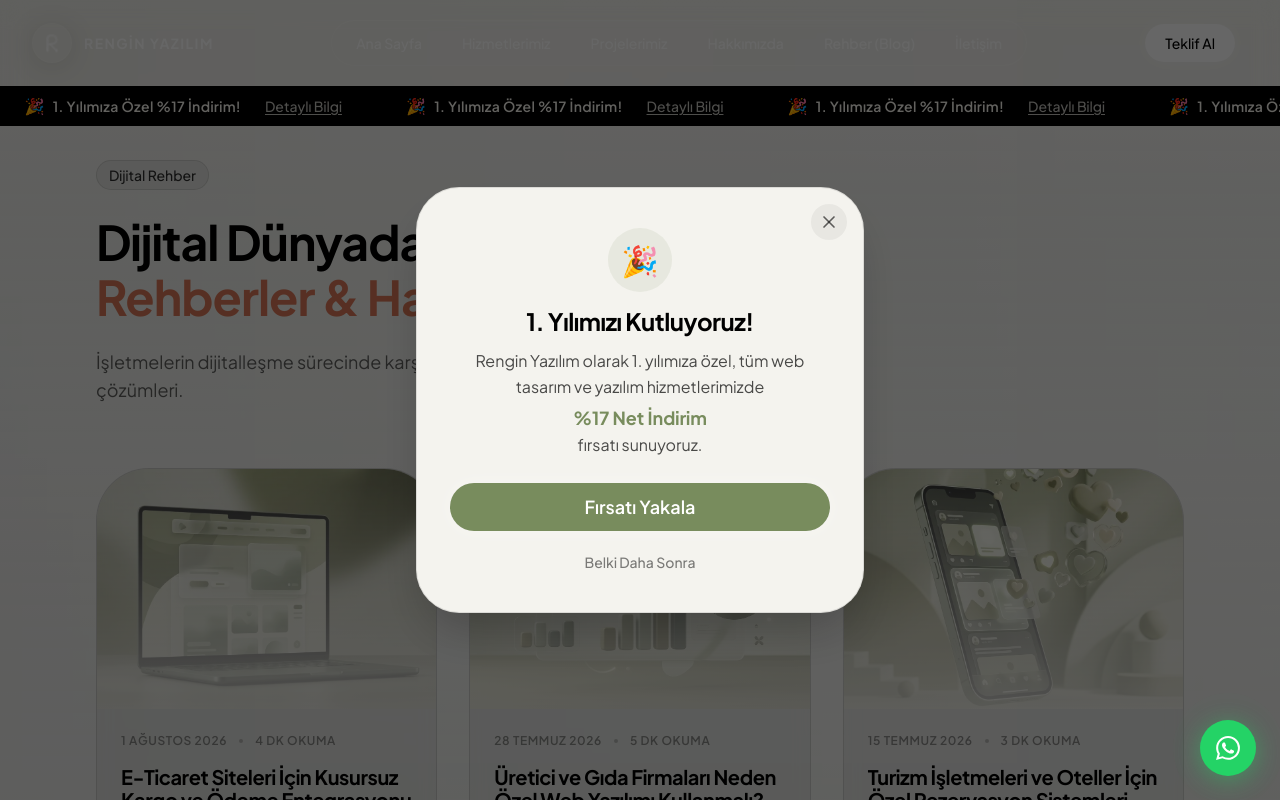
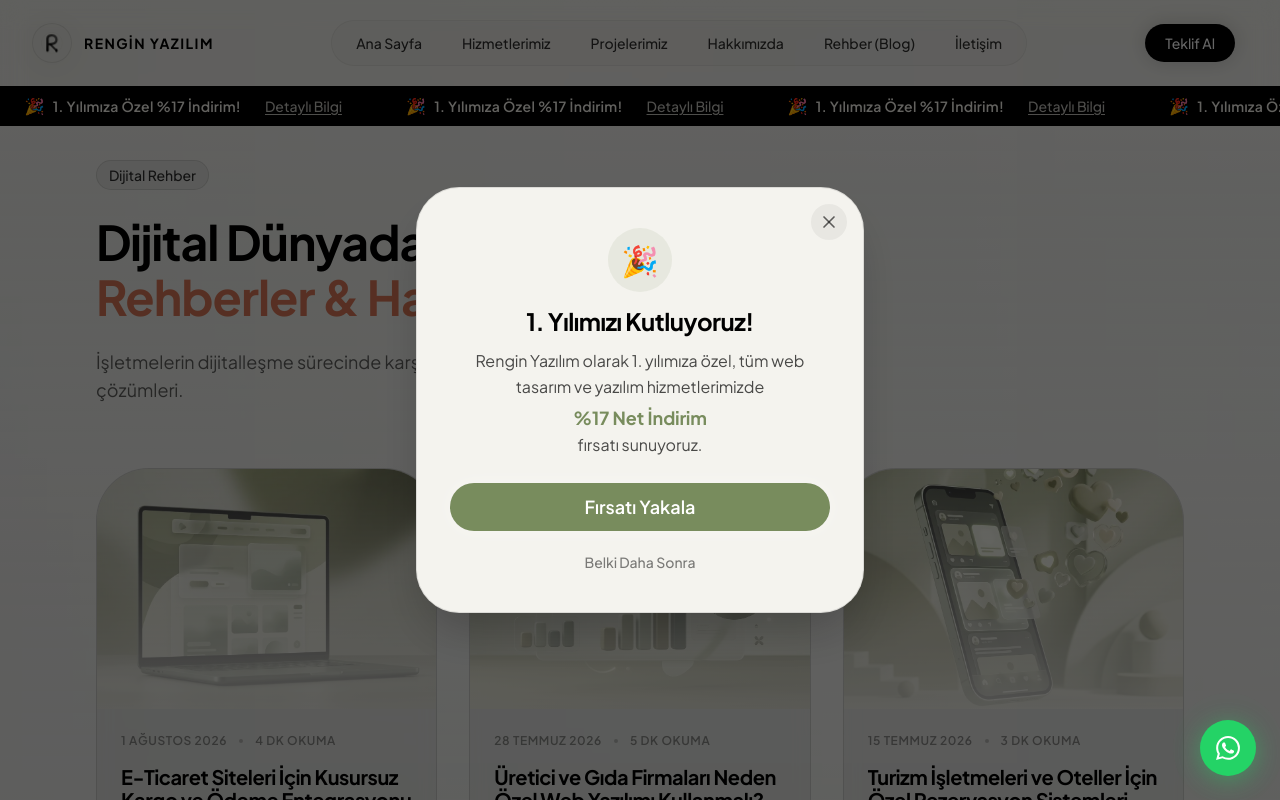
Before and after one commit to ipekyuzemre-png/mei, a Next.js app: page /blog in a window 1280 px wide. Shown: the top 800 px of the page. Built offline with nearby package versions, Linux system fonts and the light colour scheme.

Commit message:
Update Navbar.jsx

```diff
--- a/src/components/Navbar.jsx
+++ b/src/components/Navbar.jsx
@@ -106,6 +106,7 @@ export default function Navbar() {
 
   const currentStyle = sectionStyles[activeSection] || sectionStyles.hero;
   const isLight = currentStyle.theme === "light";
+  const showDarkText = isLight && (isScrolled || !isHomePage);
 
   return (
     <>
@@ -118,9 +119,9 @@ export default function Navbar() {
       >
         <div className={`transition-all duration-500 ${isScrolled ? 'py-3' : 'py-5'}`}>
           <Container size="xl" className="flex items-center justify-between gap-4">
-            <Logo isLight={isLight && isScrolled} />
+            <Logo isLight={showDarkText} />
 
-          <nav className={`hidden items-center gap-2 rounded-full border px-2 py-1 backdrop-blur-md lg:flex transition-colors duration-500 ${isLight && isScrolled ? 'border-black/5 bg-black/[0.02]' : 'border-white/20 bg-white/[0.05]'}`} aria-label="Main menu">
+          <nav className={`hidden items-center gap-2 rounded-full border px-2 py-1 backdrop-blur-md lg:flex transition-colors duration-500 ${showDarkText ? 'border-black/5 bg-black/[0.02]' : 'border-white/20 bg-white/[0.05]'}`} aria-label="Main menu">
             {siteConfig.navLinks.map((link) => {
               const isHashLink = link.href.includes('#');
               const href = (isHomePage && isHashLink) ? link.href.substring(link.href.indexOf('#')) : link.href;
@@ -130,7 +131,7 @@ export default function Navbar() {
                   <a
                     key={link.name}
                     href={href}
-                    className={`rounded-full px-4 py-2 text-sm font-medium transition-colors duration-500 ${isLight && isScrolled ? 'text-black/80 hover:bg-black/10 hover:text-black' : 'text-white hover:bg-white/20 hover:text-white'}`}
+                    className={`rounded-full px-4 py-2 text-sm font-medium transition-colors duration-500 ${showDarkText ? 'text-black/80 hover:bg-black/10 hover:text-black' : 'text-white hover:bg-white/20 hover:text-white'}`}
                   >
                     {link.name}
                   </a>
@@ -141,7 +142,7 @@ export default function Navbar() {
                 <Link
                   key={link.name}
                   href={href}
-                  className={`rounded-full px-4 py-2 text-sm font-medium transition-colors duration-500 ${isLight && isScrolled ? 'text-black/80 hover:bg-black/10 hover:text-black' : 'text-white hover:bg-white/20 hover:text-white'}`}
+                  className={`rounded-full px-4 py-2 text-sm font-medium transition-colors duration-500 ${showDarkText ? 'text-black/80 hover:bg-black/10 hover:text-black' : 'text-white hover:bg-white/20 hover:text-white'}`}
                 >
                   {link.name}
                 </Link>
@@ -151,16 +152,16 @@ export default function Navbar() {
 
           <div className="flex items-center gap-3">
             <Magnetic strength={20}>
-              <Button variant={isLight && isScrolled ? "default-light" : "default"} className="hidden lg:inline-flex rounded-full transition-colors duration-500" render={<a href={waLink} target="_blank" rel="noopener noreferrer" />}>
+              <Button variant={showDarkText ? "default-light" : "default"} className="hidden lg:inline-flex rounded-full transition-colors duration-500" render={<a href={waLink} target="_blank" rel="noopener noreferrer" />}>
                 Teklif Al
               </Button>
             </Magnetic>
 
             <Magnetic strength={30}>
               <Button
-                variant={isLight && isScrolled ? "outline-light" : "outline"}
+                variant={showDarkText ? "outline-light" : "outline"}
                 size="icon"
-                className={`lg:hidden rounded-full backdrop-blur-md transition-colors duration-500 ${isLight && isScrolled ? 'border-black/10 bg-black/5 text-black' : 'border-white/10 bg-white/5 text-white'}`}
+                className={`lg:hidden rounded-full backdrop-blur-md transition-colors duration-500 ${showDarkText ? 'border-black/10 bg-black/5 text-black' : 'border-white/10 bg-white/5 text-white'}`}
                 onClick={() => setMobileOpen(true)}
                 aria-label="Open menu"
               >
```
